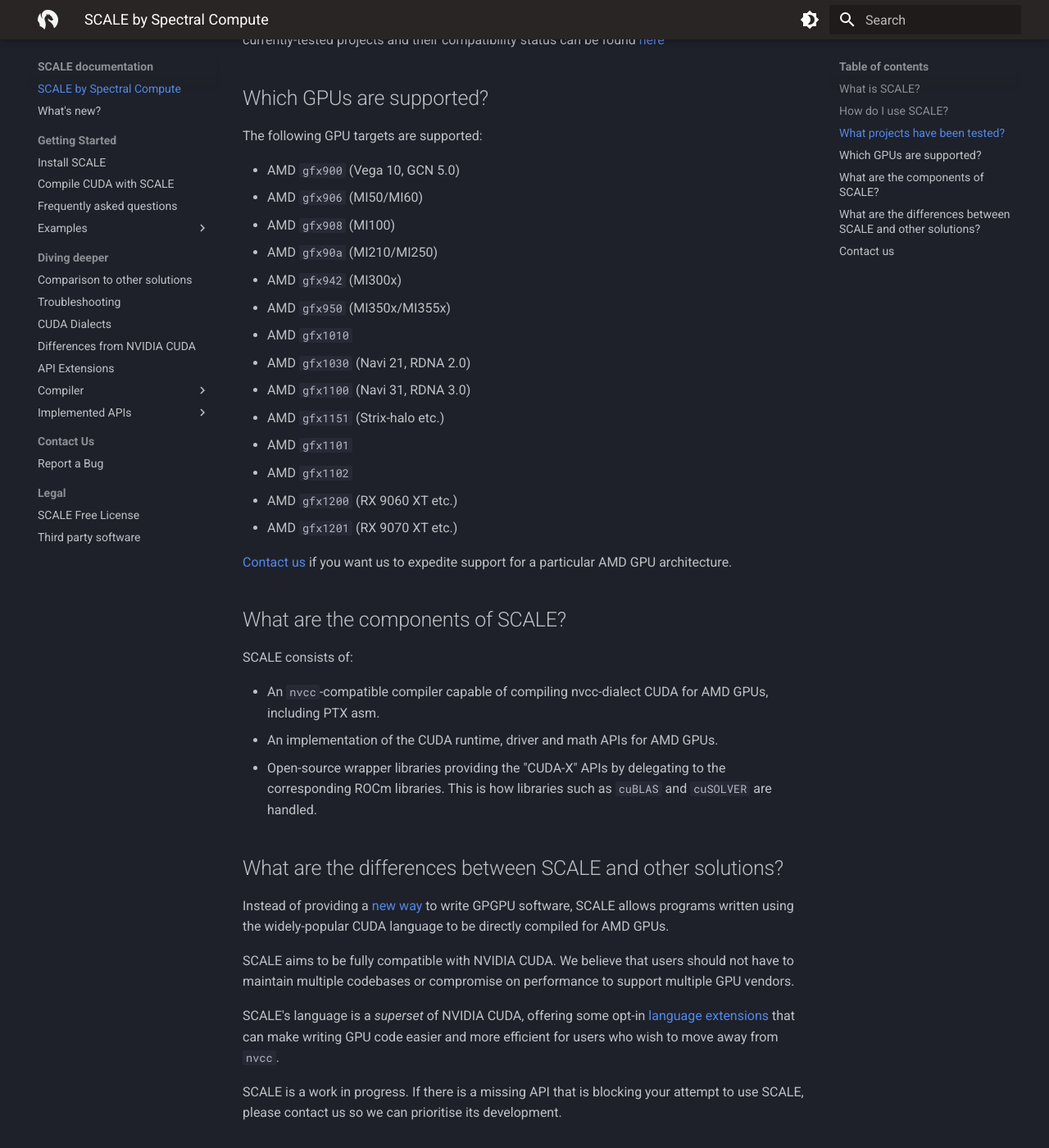
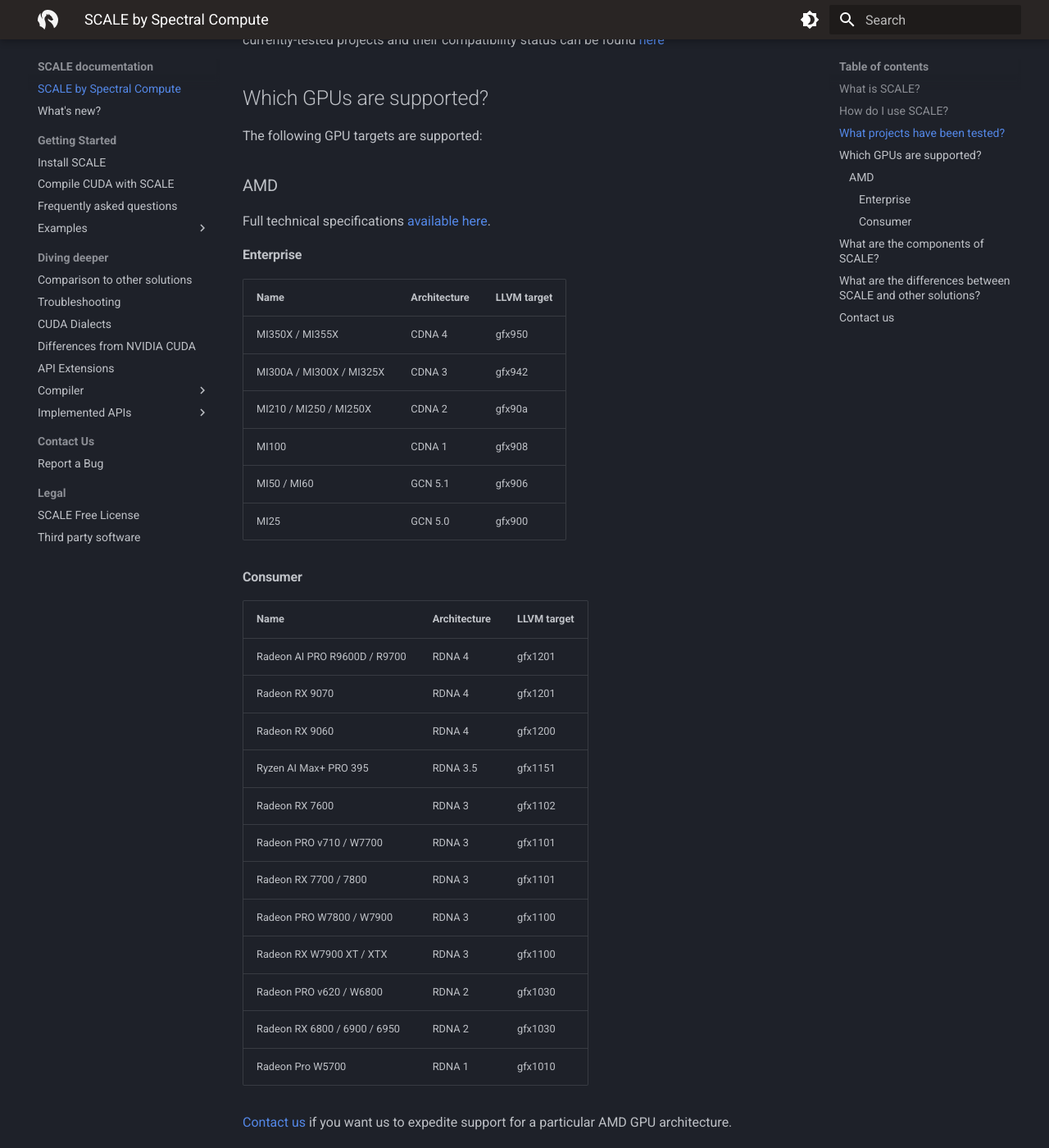
Before and after one commit to spectral-compute/scale-docs, an MkDocs documentation site: the page built from docs/README.md, in a window 1280 px wide and 1400 px high, scrolled down 629 px. Shown: the whole window at 82% size. Built offline with MkDocs 1.6.1 and Material for MkDocs 9.7.7, drawn with Linux system fonts in a browser that asks for light colours; the version menu is left out.

Commit message:
Restructuring 'GPUs supported' for beter readability, search engine friendlyness (and in preparation for soon to come Nvidia support).
- restructured into table
- split enterprise / consumer GPUs
- reordered, newest first
- extended 'name'
- added 'architecture'

Outstanding, are we OK adding APU (gfx1151) under consumer GPU?

```diff
--- a/docs/README.md
+++ b/docs/README.md
@@ -26,20 +26,35 @@ can be found [here](https://github.com/spectral-compute/scale-validation?tab=rea
 
 The following GPU targets are supported:
 
-- AMD `gfx900` (Vega 10, GCN 5.0)
-- AMD `gfx906` (MI50/MI60)
-- AMD `gfx908` (MI100)
-- AMD `gfx90a` (MI210/MI250)
-- AMD `gfx942` (MI300x)
-- AMD `gfx950` (MI350x/MI355x)
-- AMD `gfx1010`
-- AMD `gfx1030` (Navi 21, RDNA 2.0)
-- AMD `gfx1100` (Navi 31, RDNA 3.0)
-- AMD `gfx1151` (Strix-halo etc.)
-- AMD `gfx1101`
-- AMD `gfx1102`
-- AMD `gfx1200` (RX 9060 XT etc.)
-- AMD `gfx1201` (RX 9070 XT etc.)
+### AMD
+Full technical specifications [available here](https://rocm.docs.amd.com/en/latest/reference/gpu-arch-specs.html).
+
+#### Enterprise
+| Name                         | Architecture        | LLVM target |
+|------------------------------|---------------------|-------------|
+| MI350X / MI355X              | CDNA 4              | gfx950      |
+| MI300A / MI300X / MI325X     | CDNA 3              | gfx942      |
+| MI210 / MI250 / MI250X       | CDNA 2              | gfx90a      |
+| MI100                        | CDNA 1              | gfx908      |
+| MI50 / MI60                  | GCN 5.1             | gfx906      |
+| MI25                         | GCN 5.0             | gfx900      |
+
+#### Consumer
+| Name                         | Architecture        | LLVM target |
+|------------------------------|---------------------|-------------|
+| Radeon AI PRO R9600D / R9700 | RDNA 4              | gfx1201     |
+| Radeon RX 9070               | RDNA 4              | gfx1201     |
+| Radeon RX 9060               | RDNA 4              | gfx1200     |
+| Ryzen AI Max+ PRO 395        | RDNA 3.5            | gfx1151     |
+| Radeon RX 7600               | RDNA 3              | gfx1102     |
+| Radeon PRO v710 / W7700      | RDNA 3              | gfx1101     |
+| Radeon RX 7700 / 7800        | RDNA 3              | gfx1101     |
+| Radeon PRO W7800 / W7900     | RDNA 3              | gfx1100     |
+| Radeon RX W7900 XT / XTX     | RDNA 3              | gfx1100     |
+| Radeon PRO v620 / W6800      | RDNA 2              | gfx1030     |
+| Radeon RX 6800 / 6900 / 6950 | RDNA 2              | gfx1030     |
+| Radeon Pro W5700             | RDNA 1              | gfx1010     |
+
 
 [Contact us](#contact-us) if you want us to expedite support for a particular AMD GPU
 architecture.
```
